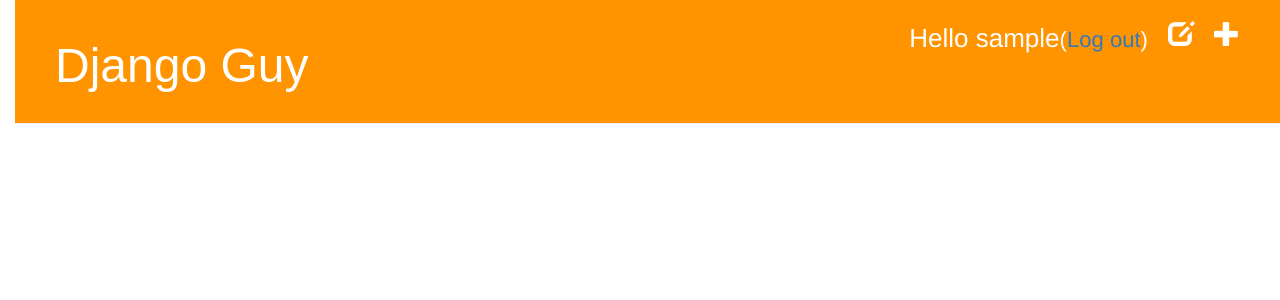
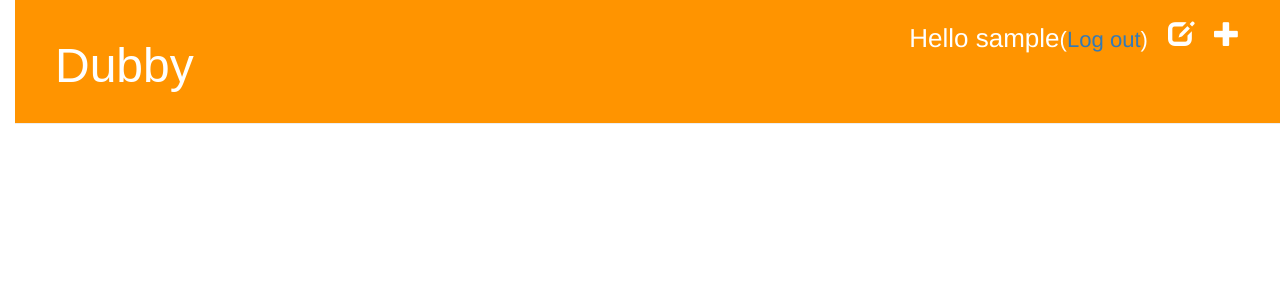
Before and after one commit to wesbasinger/my-first-blog, a Django app: a page that uses blog/templates/blog/base.html in a window 1280 px wide. Shown: the top 300 px of the page. Run offline with Django 3.2, Linux system fonts and the light colour scheme; the visitor is signed in with stand-in values (Sample User, id 1); data that the repository does not hold is empty; some libraries are stand-ins or nearby versions.

Commit message:
Changed title to Dubby.

```diff
--- a/blog/templates/blog/base.html
+++ b/blog/templates/blog/base.html
@@ -17,7 +17,7 @@
         {% else %}
         <a href="{% url 'django.contrib.auth.views.login' %}" class="top-menu"><span class="glyphicon glyphicon-lock"></span></a>
         {% endif %}
-        <h1><a href="{% url 'blog.views.post_list' %}">Django Guy</a></h1>
+        <h1><a href="{% url 'blog.views.post_list' %}">Dubby</a></h1>
     </div>
     <div class="content">
         <div class="row">
```
